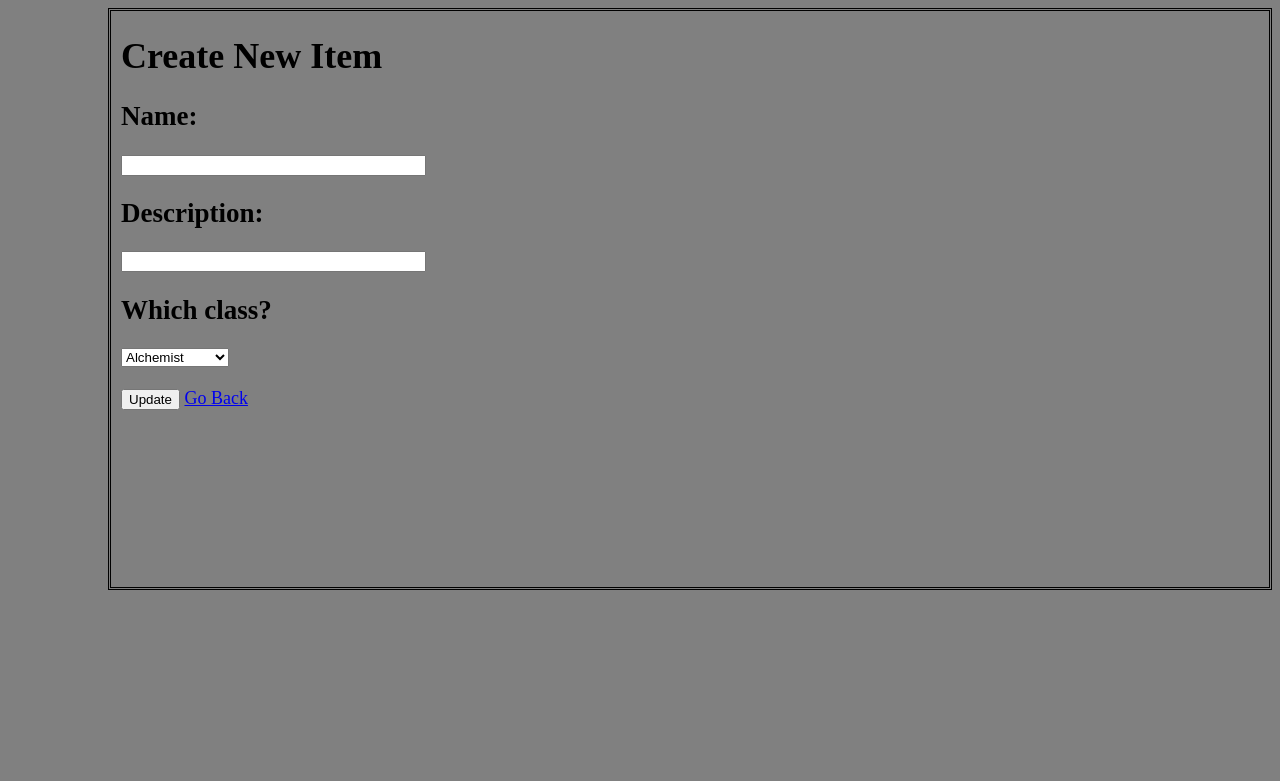
After one commit to chuajosef1/udacity_catalog_project, a Flask app: template templates/itemEdit.html in a window 1280 px wide. The commit adds this page. Shown: the top 781 px of the page. Run offline with Flask 2, Linux system fonts and the light colour scheme; the template is opened without the code that fills it, so the values that code supplies are empty.

Commit message:
feat: Allow for edit item

```diff
--- a/application.py
+++ b/application.py
@@ -49,6 +49,24 @@ def addNewItem():
         return render_template('newItem.html')
 
 
+@app.route('/catalog/<int:catalog_id>/item/<int:item_id>/edit', methods=['POST', 'GET'])
+def editItem(catalog_id, item_id):
+    categories = session.query(Categories).filter_by(id=catalog_id).one()
+    items = session.query(CategoryItem).filter_by(id=item_id).one()
+    if request.method == 'POST':
+        if request.form['name']:
+            items.name = request.form['name']
+        if request.form['description']:
+            items.description = request.form['description']
+        if request.form['category_id']:
+            items.category_id = request.form['category_id']
+        session.add(items)
+        session.commit()
+        return redirect(url_for('showCatalog'))
+    else:
+        return render_template('itemEdit.html', categories=categories, items=items)
+
+
 @app.route('/catalog/<int:catalog_id>')
 @app.route('/catalog/<int:catalog_id>/item')
 def showItems(catalog_id):
--- a/templates/itemDescription.html
+++ b/templates/itemDescription.html
@@ -1,5 +1,10 @@
 <html>
   <body>
     {{ items.description }}
+    <a
+      href="{{url_for('editItem',catalog_id = items.category.id,item_id = items.id)}}"
+      ><p>edit</p></a
+    >
+    <a href="#"><p>delete</p></a>
   </body>
 </html>
--- /dev/null
+++ b/templates/itemEdit.html
@@ -0,0 +1,35 @@
+<html>
+  <head>
+    <link rel=stylesheet type=text/css href="{{ url_for('static', filename='styles.css')}}"></link>
+  </head>
+  <form id = "mainNewItem" action = "{{url_for('editItem',catalog_id = items.category.id,item_id = items.id)}}" method="POST">
+
+    <h1>Create New Item</h1>
+
+    <h2>Name: </h2>
+    <input type="text" size="35" name = 'name'></input>
+
+    <h2>Description: </h2>
+    <input type="text" size="35" name = 'description'></input>
+
+    <h2>Which class?</h2>
+    <select name = 'category_id'>
+        <option value = 1>Alchemist</option>
+        <option value = 2>Armorer</option>
+        <option value = 3>Blacksmith</option>
+        <option value = 4>Carpenter</option>
+        <option value = 5>Culinarian</option>
+        <option value = 6>Goldsmith</option>
+        <option value = 7>Leatherworker</option>
+        <option value = 8>Weaver</option>
+    </select>
+    </br>
+    </br>
+    <input type='submit' value='Update'>
+    <a href="{{url_for('showCatalog')}}">Go Back</a>
+  </form>
+
+
+  <body>
+  </body>
+</html>
```
